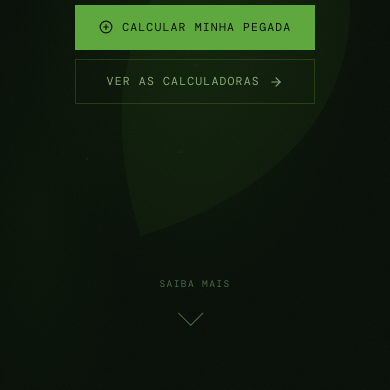
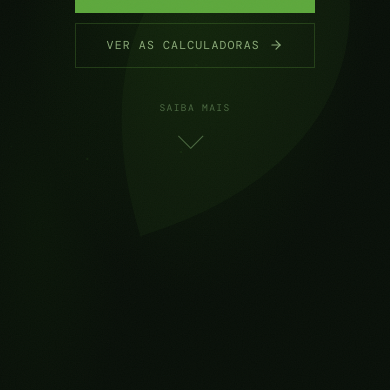
Before and after one commit to racostadf/carbonometro, a website: page index.html in a window 390 px wide. Shown: the part 454-844 px from the top of the page. Drawn offline with nearby package versions, Linux system fonts and the light colour scheme; a web font is replaced by a local one.

Commit message:
fix: scroll-cue de volta ao fluxo normal no mobile
position:absolute com bottom causava saída da viewport no dispositivo
real (100vh não desconta chrome do browser). position:static com
margin-top:2rem é previsível em qualquer tela.

Co-Authored-By: Claude Sonnet 4.6 <noreply@anthropic.com>

```diff
--- a/index.html
+++ b/index.html
@@ -663,7 +663,7 @@
       .cta { padding: 0.75rem 1.4rem; }
       .hero-ctas { flex-direction: column; align-items: center; gap: 0.6rem; }
       .hero-ctas a { width: 100%; max-width: 280px; text-align: center; justify-content: center; }
-      .scroll-cue { position: absolute; bottom: 4.5rem; left: 0; right: 0; margin-top: 0; }
+      .scroll-cue { position: static; margin-top: 2rem; }
       .what-grid { grid-template-columns: 1fr; gap: 2rem; }
       .measure-grid { grid-template-columns: 1fr; }
       .paths-grid { grid-template-columns: 1fr; }
```
